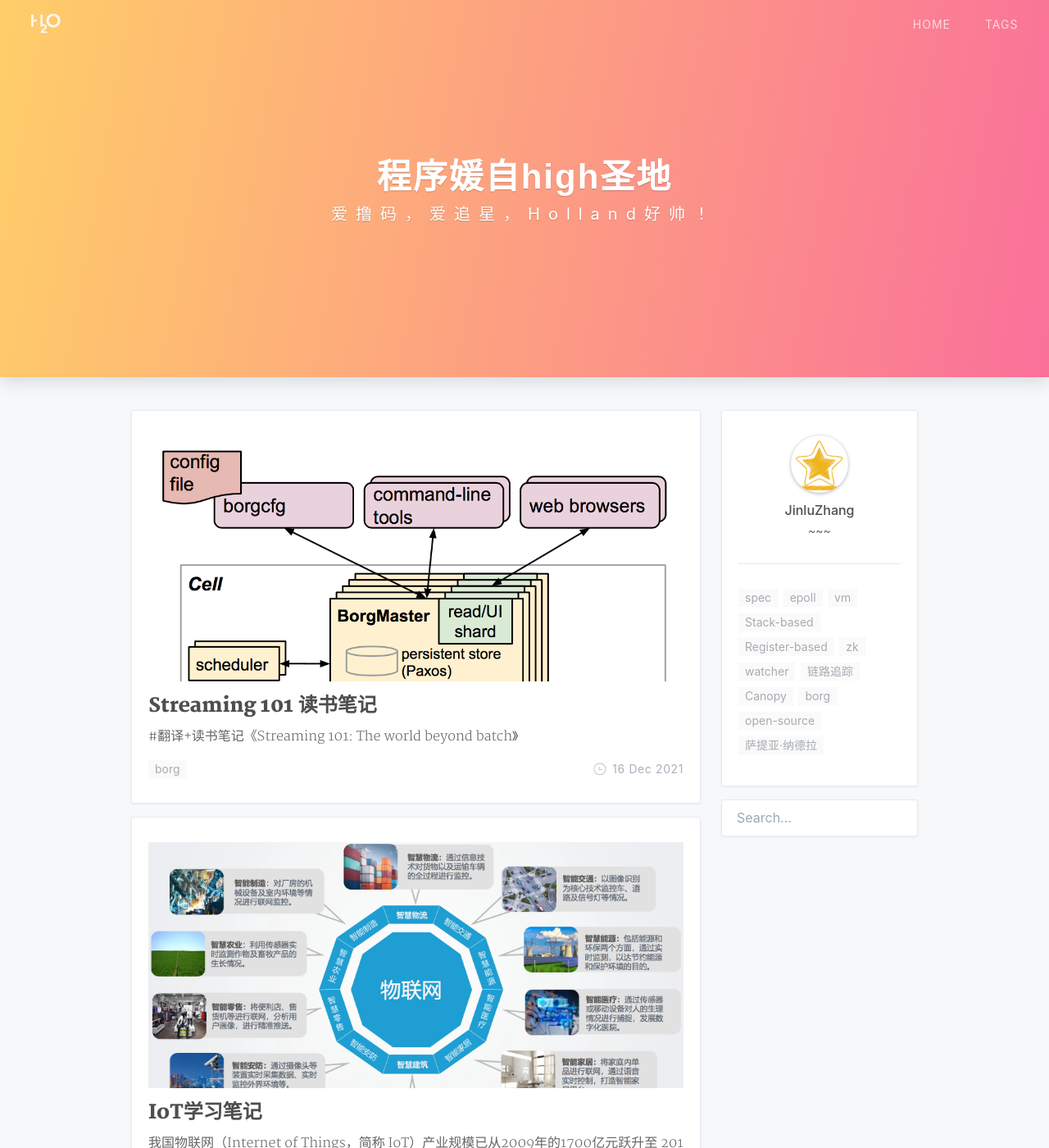
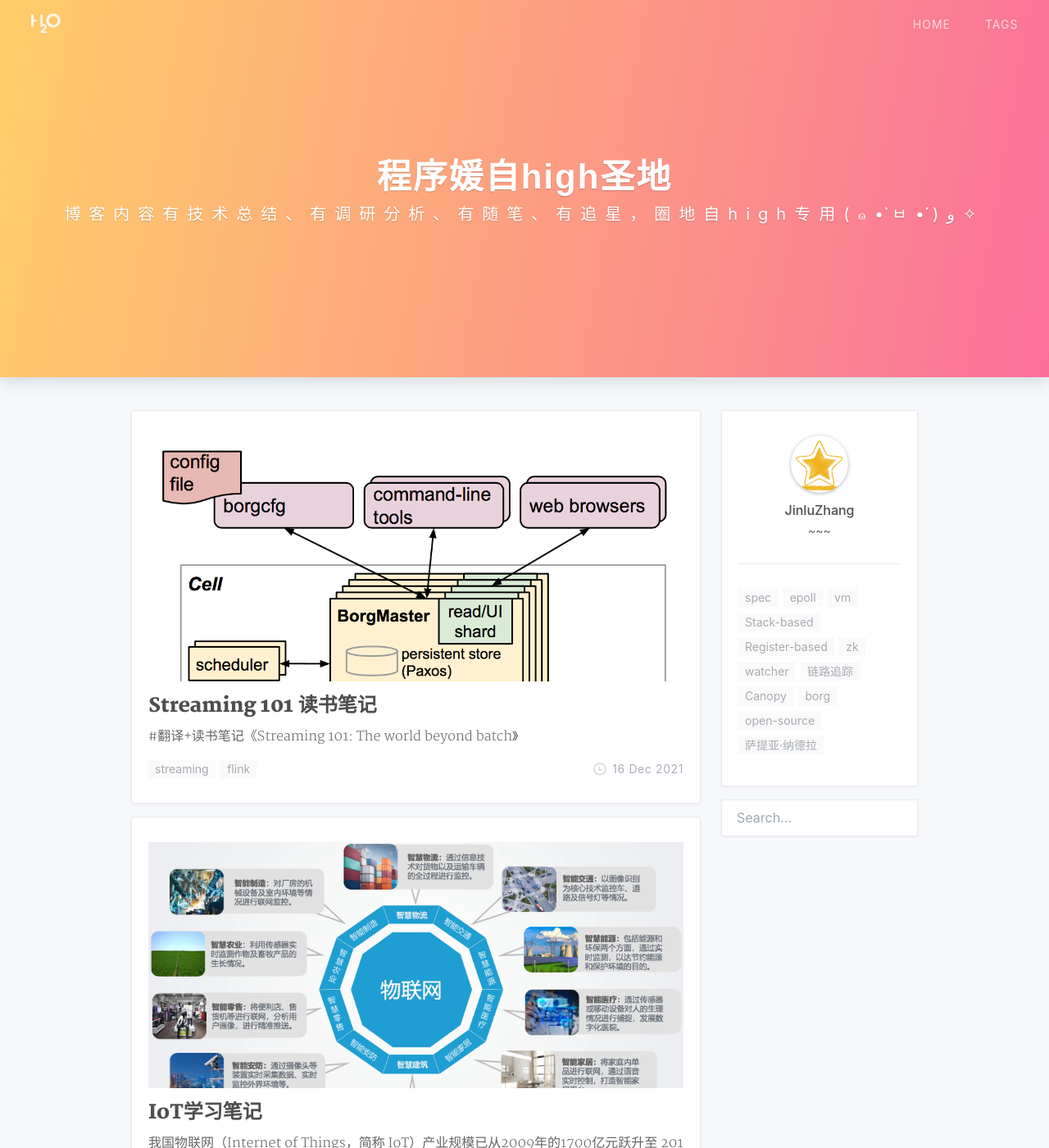
Before and after one commit to JinluZhang/JinluZhang.github.io, a Jekyll site: the page built from index.html, in a window 1280 px wide and 1400 px high. Shown: the whole window at 82% size. Built offline with Jekyll 4.4.1, drawn with Linux system fonts in a browser that asks for light colours; nearby versions of some CDN libraries; the list of posts is cut into pages by our own code; a style sheet for code colours, icons or effects is not loaded.

Commit message:
change index`

```diff
--- a/_posts/2021-12-16-Streaming_101.md
+++ b/_posts/2021-12-16-Streaming_101.md
@@ -5,9 +5,11 @@ date: 2021-12-16
 categories: 技术
 cover: 'http://jinluzhang.github.io/assets/posts_img/2019-07-BORG-img/Figure_1_architecture_of_Borg.png'
 author: Beaug
-tags: borg
+tags: streaming flink
 
 ---
+
+
 
 #翻译+读书笔记《Streaming 101: The world beyond batch》
 
--- a/index.html
+++ b/index.html
@@ -1,7 +1,7 @@
 ---
 layout: default
 home-title: 程序媛自high圣地
-description: 爱撸码，爱追星，Holland好帅！
+description: 博客内容有技术总结、有调研分析、有随笔、有追星，圈地自high专用(๑•̀ㅂ•́)و✧
 ---
 
 {% include header.html %}
```
Also changed, not shown: assets/img/profile2.png (deleted).
